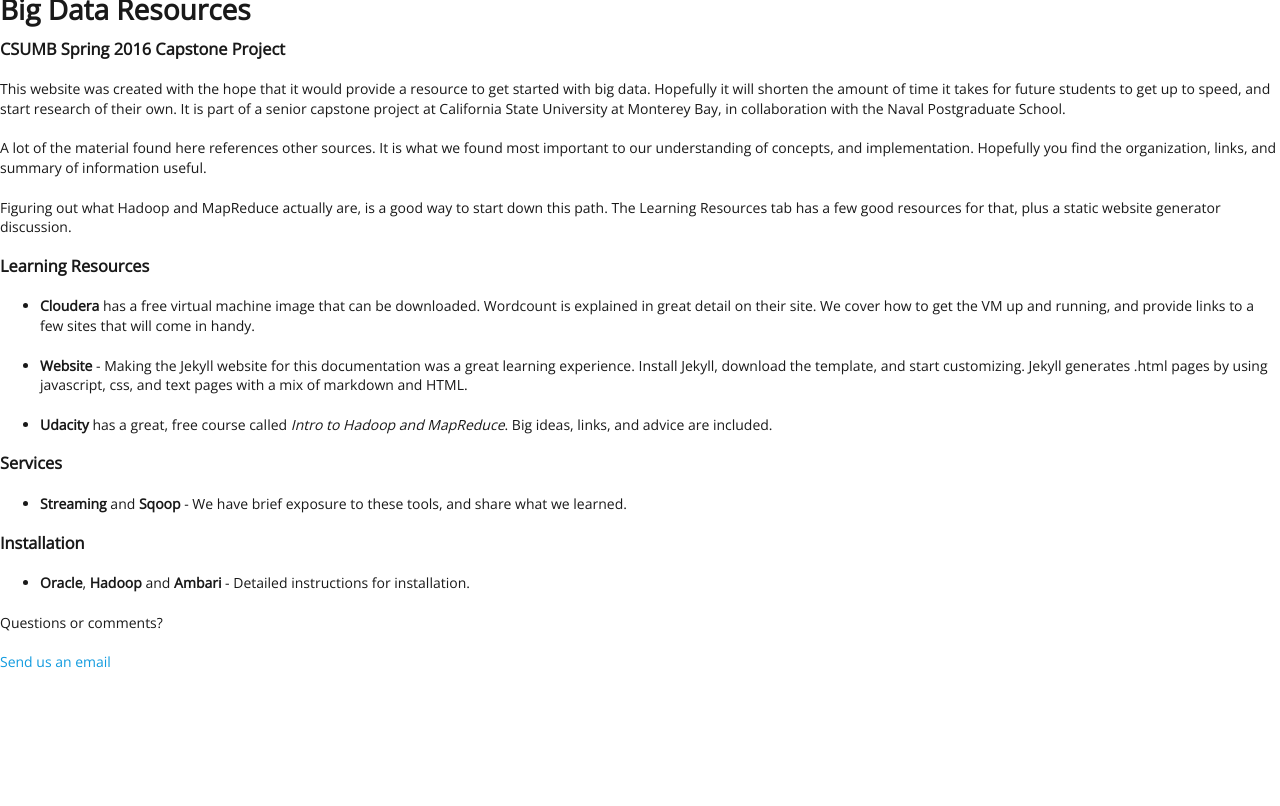
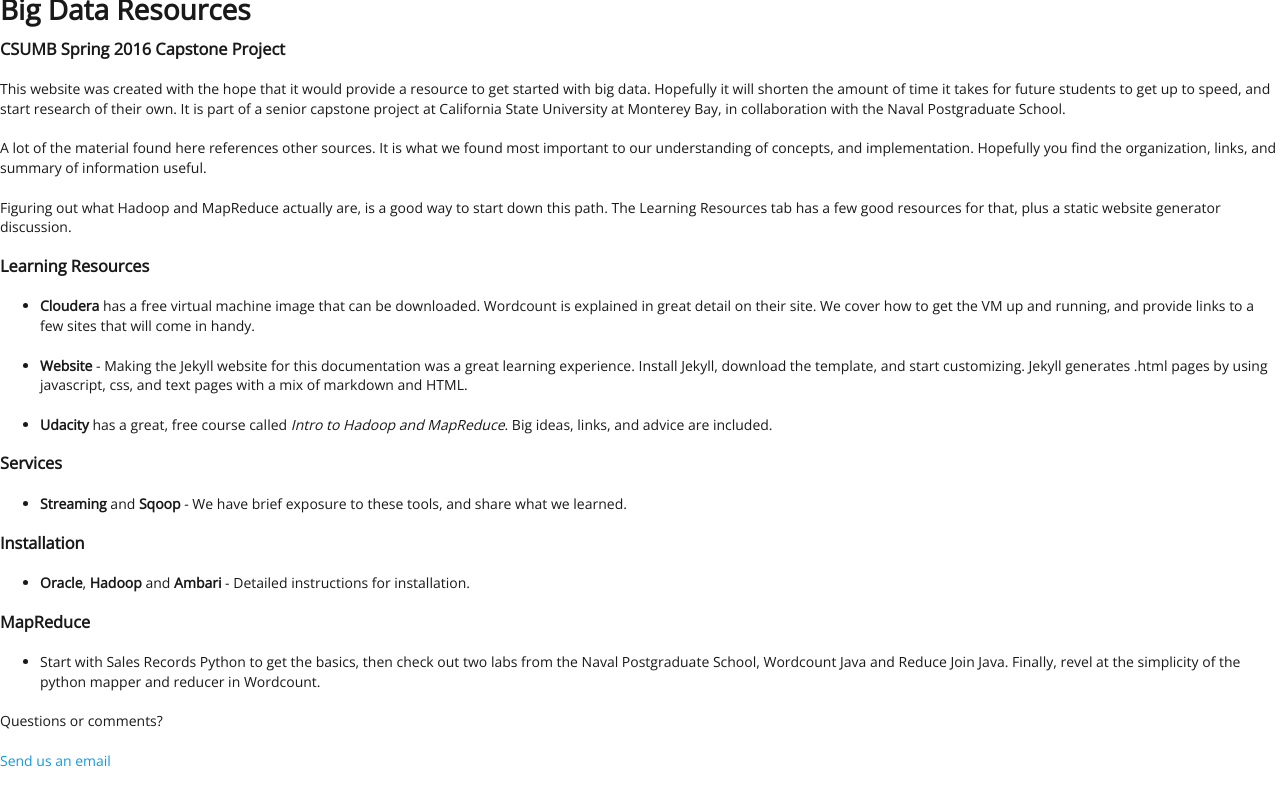
Before and after one commit to csumbBigData/csumbBigData.github.io, a Jekyll site: the page built from _posts/2016-5-14-about.md, in a window 1280 px wide. Shown: the top 806 px of the page. Built offline with Jekyll 4.4.1, drawn with Linux system fonts in a browser that asks for light colours.

Commit message:
Updated About

```diff
--- a/_posts/2016-5-14-about.md
+++ b/_posts/2016-5-14-about.md
@@ -29,6 +29,10 @@ Figuring out what Hadoop and MapReduce actually are, is a good way to start down
 
  - **Oracle**, **Hadoop** and **Ambari** - Detailed instructions for installation.
 
+### MapReduce
+
+ - Start with Sales Records Python to get the basics, then check out two labs from the Naval Postgraduate School, Wordcount Java and Reduce Join Java. Finally, revel at the simplicity of the python mapper and reducer in Wordcount.
+
 Questions or comments?
 
 <a href="mailto:csumbbigdata@gmail.com">Send us an email</a>
```
